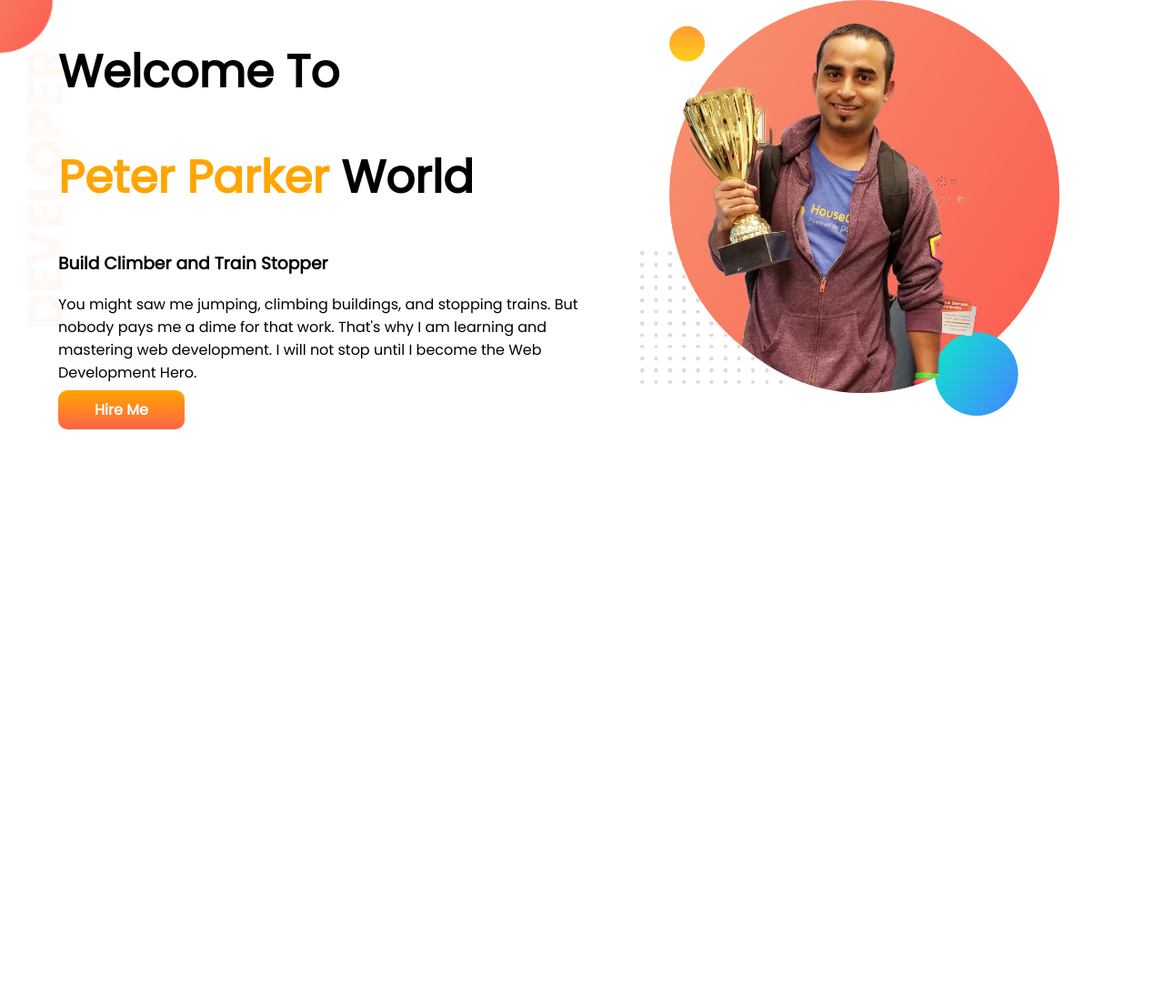
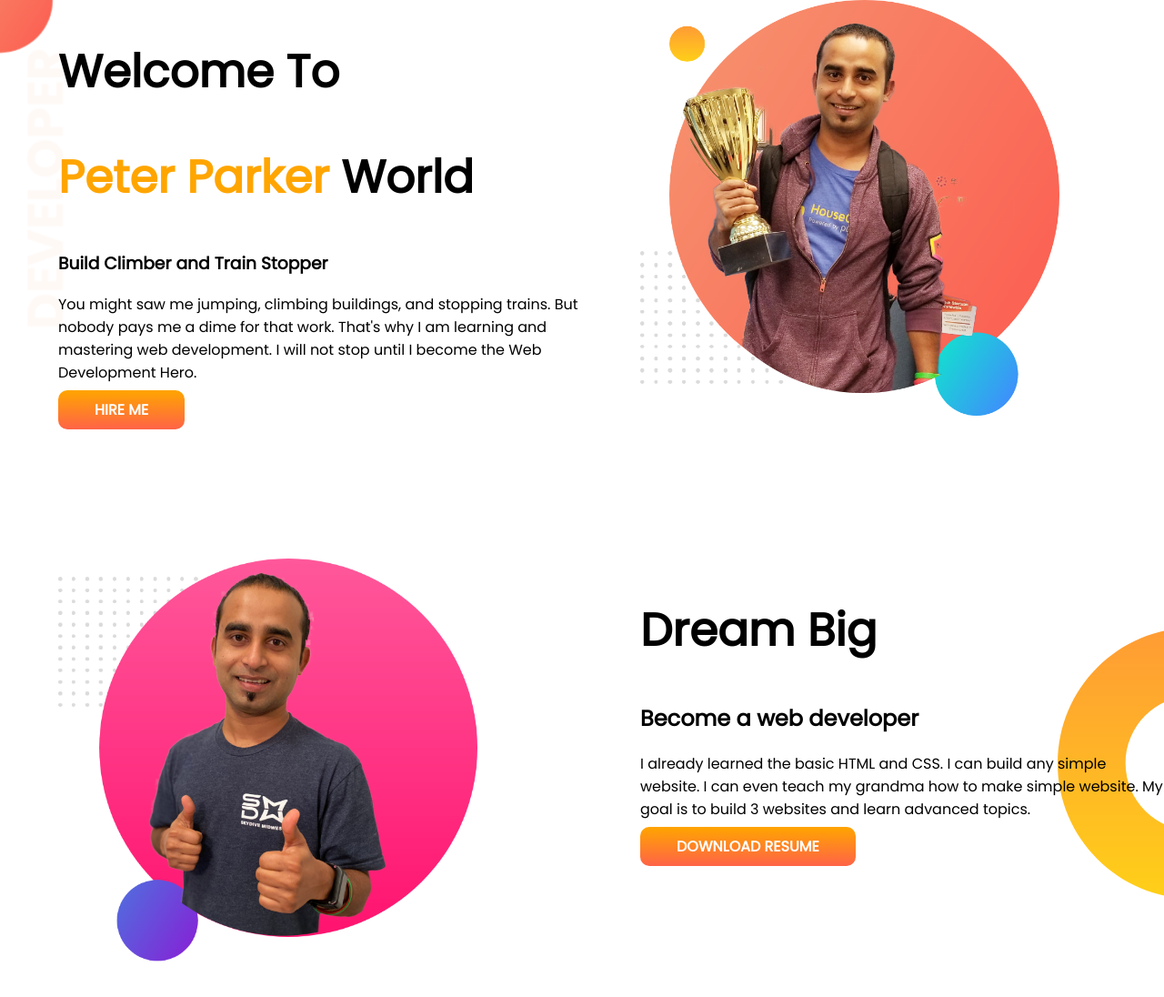
Before and after one commit to rsitinstitute/developer-portfolio, a plain HTML site: page index.html in a window 1280 px wide. Shown: the whole page at 91% size. Before the commit the page ends 800 px from the top, so only its background shows below. Drawn offline with Linux system fonts and the light colour scheme.

Commit message:
dream-area added

```diff
--- a/index.html
+++ b/index.html
@@ -21,11 +21,22 @@
             <p>You might saw me jumping, climbing buildings, and stopping trains. But nobody pays me a dime for that
                 work. That's why I am learning and mastering web development. I will not stop until I become the Web
                 Development Hero.</p>
-            <a class="link-button" target="_blank" href="">Hire Me</a>
+            <a class="link-button" target="_blank" href="">HIRE ME</a>
         </div>
         <div class="half-width">
             <img src="images/jhankar.png" alt="">
-
+        </div>
+    </section>
+    <section class="dream-big">
+        <div class="half-width">
+            <img src="images/jhankar2.png">
+        </div>
+        <div class="half-width">
+            <h1>Dream Big</h1>
+            <h2>Become a web developer</h2>
+            <p>I already learned the basic HTML and CSS. I can build any simple website. I can even teach my grandma how
+                to make simple website. My goal is to build 3 websites and learn advanced topics.</p>
+            <a class="link-button" target="_blank" href="">DOWNLOAD RESUME</a>
         </div>
     </section>
 </body>
--- a/style.css
+++ b/style.css
@@ -13,6 +13,7 @@ h1{
 
 section{
     display: flex;
+    margin-bottom: 150px;
 }
 
 .half-width{
@@ -37,3 +38,9 @@ width: 80%;
     background-image: url(images/top-banner.png);
     background-repeat: no-repeat;
 }
+
+.dream-big{
+    background-image: url(images/dream-bg.png);
+    background-repeat: no-repeat;
+    background-position: right;
+}
```
